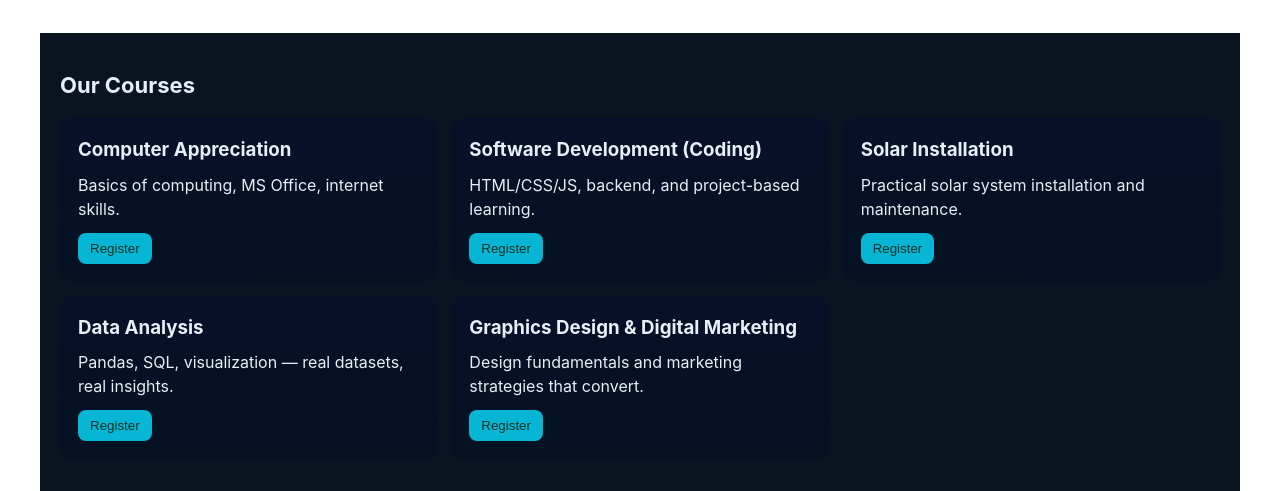
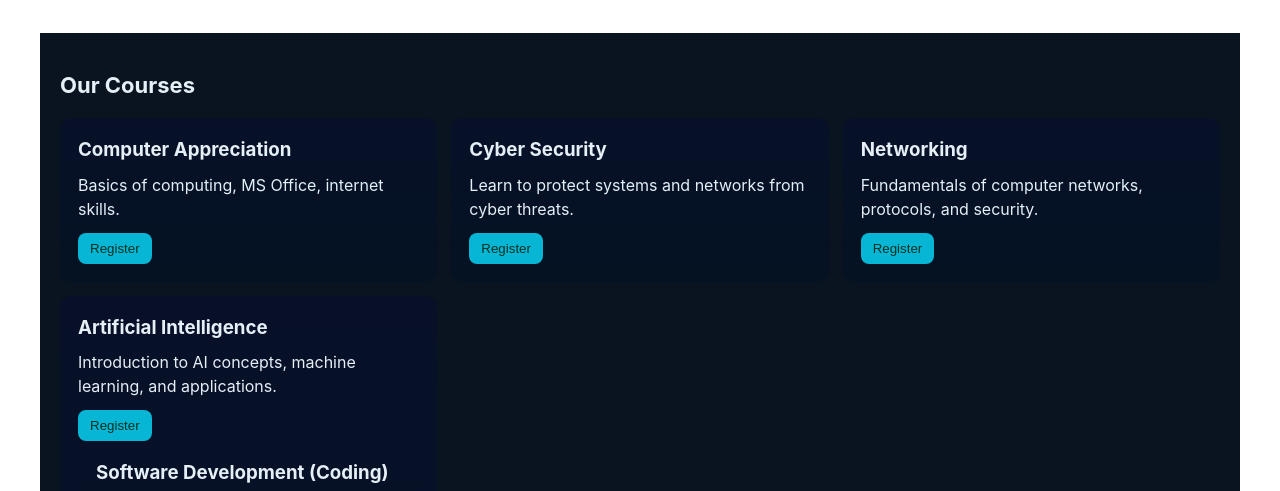
Before and after one commit to geetrendsmiley/omegasystem, a plain HTML site: page index.html in a window 1280 px wide. Shown: the part 1102-1593 px from the top of the page. Drawn offline with Linux system fonts and the light colour scheme.

Commit message:
added
updated with some of our courses

```diff
--- a/index.html
+++ b/index.html
@@ -132,6 +132,29 @@
                 Register
               </button>
             </article>
+
+            <article class="kc_card">
+              <h3>Cyber Security</h3>
+              <p>Learn to protect systems and networks from cyber threats.</p>
+              <button class="kc_reg" data-course="Cyber Security">
+                Register
+              </button>
+            </article>
+
+            <article class="kc_card">
+                <h3>Networking</h3>
+                <p>Fundamentals of computer networks, protocols, and security.</p>
+                <button class="kc_reg" data-course="Networking">
+                    Register
+                </button>
+            </article>
+
+            <article class="kc_card">
+                <h3>Artificial Intelligence</h3>
+                <p>Introduction to AI concepts, machine learning, and applications.</p>
+                <button class="kc_reg" data-course="Artificial Intelligence">
+                    Register
+                </button>
 
             <article class="kc_card">
               <h3>Software Development (Coding)</h3>
@@ -312,6 +335,10 @@
               <option>Software Development</option>
               <option>Solar Installation</option>
               <option>Data Analysis</option>
+              <option>Cyber security</option>
+              <option>Networking</option>
+              <option>Artificial intelligence</option>
+              <option>Web Development</option>
               <option>Graphics & Digital Marketing</option>
             </select>
           </label>
```
